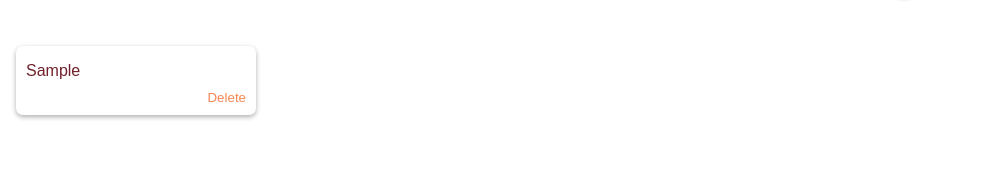
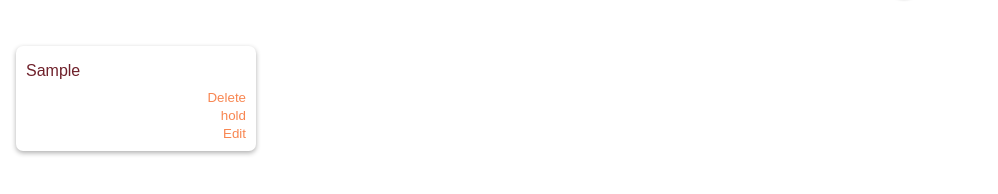
Before and after one commit to cpachulski/GoogleKeep, a React (Vite) app: page / in a window 1280 px wide. Both pictures are taken after typing "Sample" into the empty fields and a click on the button "Add Note". Shown: the part 416-610 px from the top of the page, without its empty margins (0-998 px from the left). Built offline with nearby package versions, Linux system fonts and the light colour scheme.

Commit message:
add form to edit no save button

```diff
--- a/package.json
+++ b/package.json
@@ -10,7 +10,8 @@
   },
   "dependencies": {
     "react": "^18.2.0",
-    "react-dom": "^18.2.0"
+    "react-dom": "^18.2.0",
+    "uuid": "^9.0.0"
   },
   "devDependencies": {
     "@types/react": "^18.0.28",
--- a/src/App.jsx
+++ b/src/App.jsx
@@ -7,22 +7,28 @@ import "./App.css";
 
 function App() {
   const [notes, setNotes] = useState([]);
+  const [editNote, seteditNote] = useState(-0);
 
   function addNote(newNote) {
     setNotes((prevNotes) => [...prevNotes, newNote]);
   }
 
   function deleteNote(id) {
-    setNotes((prevNotes) => prevNotes.filter((index) => index !== id));
+    setNotes((prevNotes) => prevNotes.filter((note) => note.id !== id));
+  }
+
+  function handleEdit(id) {
+    console.log(id);
   }
 
   const noteList = notes.map((note, index) => (
     <Note
       key={index}
-      id={index}
+      id={note.id}
       title={note.title}
       content={note.content}
       onDelete={deleteNote}
+      handleEdit={handleEdit}
     />
   ));
 
--- a/src/components/CreateAreaObject.jsx
+++ b/src/components/CreateAreaObject.jsx
@@ -1,4 +1,5 @@
 import React, { useState } from "react";
+import { v4 as uuidv4 } from "uuid";
 
 function CreateArea({ onAdd }) {
   const [isExpanded, setExpanded] = useState(false);
@@ -11,7 +12,8 @@ function CreateArea({ onAdd }) {
 
   const handleSubmit = (e) => {
     e.preventDefault();
-    onAdd(note);
+    const noteWithId = { ...note, id: uuidv4() };
+    onAdd(noteWithId);
     setNote({ title: "", content: "" });
   };
 
--- a/src/components/Note.jsx
+++ b/src/components/Note.jsx
@@ -1,13 +1,35 @@
-import React from "react";
+import React, { useState } from "react";
 
-function Note({ id, title, content, onDelete }) {
+function Note({ id, title, content, onDelete, handleEdit }) {
   const handleDelete = () => onDelete(id);
+
+  const [updateNote, setUpdateNote] = useState();
+  const [handleEdits, setHandleEdits] = useState(false);
+
+  function changeNotes() {
+    setHandleEdits((prevCheck) => !prevCheck);
+  }
 
   return (
     <div className="note">
-      <h1>{title}</h1>
-      <p>{content}</p>
-      <button onClick={handleDelete}>Delete</button>
+      {handleEdits ? (
+        <form>
+          <input type="text" name="title" defaultValue={title} />
+          <textarea name="content" defaultValue={content}></textarea>
+          <button>Save</button>
+        </form>
+      ) : (
+        <>
+          <h1>{title}</h1>
+          <p>{content}</p>
+          <button onClick={handleDelete}>Delete</button>
+          <br></br>
+          <button onClick={() => handleEdit(id)}>hold</button>
+          <br></br>
+          {/* <button onClick={lol}>lol</button> */}
+          <button onClick={changeNotes}>Edit</button>
+        </>
+      )}
     </div>
   );
 }
```
Also changed, not shown: 1 other file (tests, documents, lock files or other folders).
